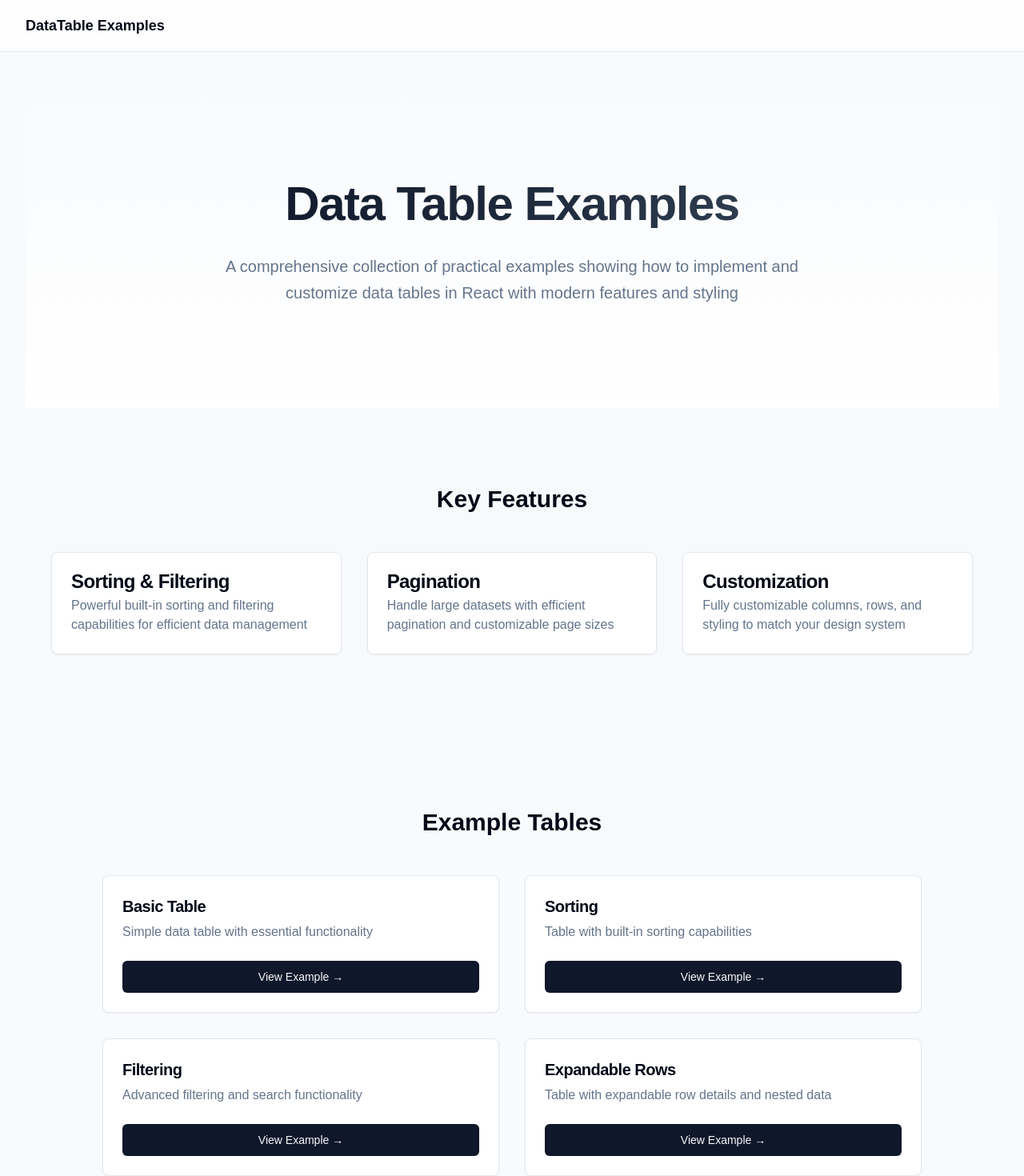
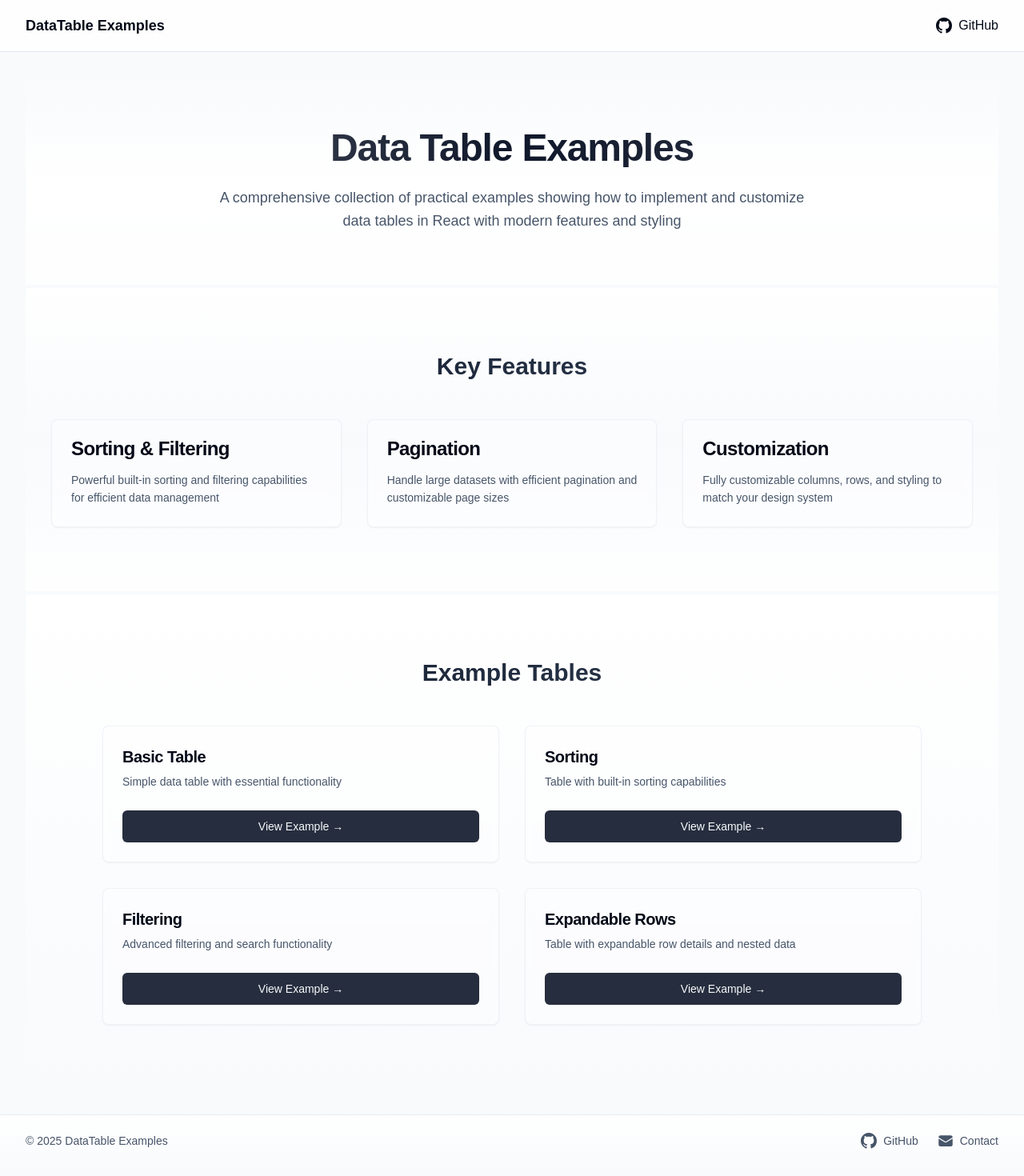
Before and after one commit to Nachman-Libermensh/data-table, a Next.js app: page / in a window 1280 px wide. Shown: the top 1470 px of the page at 80% size. Built offline with nearby package versions, Linux system fonts and the light colour scheme.

Commit message:
Enhance layout and styling of Home and Footer components; add GitHub and Contact links, improve gradients, spacing, and hover effects for better user experience

```diff
--- a/app/layout.tsx
+++ b/app/layout.tsx
@@ -41,6 +41,22 @@ export default function RootLayout({
               >
                 DataTable Examples
               </Link>
+
+              <a
+                href="https://github.com/Nachman-Libermensh/data-table"
+                target="_blank"
+                rel="noopener noreferrer"
+                className="hover:text-primary transition-colors flex items-center space-x-2"
+              >
+                <svg
+                  viewBox="0 0 24 24"
+                  className="w-5 h-5"
+                  fill="currentColor"
+                >
+                  <path d="M12 0C5.37 0 0 5.37 0 12c0 5.31 3.435 9.795 8.205 11.385.6.105.825-.255.825-.57 0-.285-.015-1.23-.015-2.235-3.015.555-3.795-.735-4.035-1.41-.135-.345-.72-1.41-1.23-1.695-.42-.225-1.02-.78-.015-.795.945-.015 1.62.87 1.845 1.23 1.08 1.815 2.805 1.305 3.495.99.105-.78.42-1.305.765-1.605-2.67-.3-5.46-1.335-5.46-5.925 0-1.305.465-2.385 1.23-3.225-.12-.3-.54-1.53.12-3.18 0 0 1.005-.315 3.3 1.23.96-.27 1.98-.405 3-.405s2.04.135 3 .405c2.295-1.56 3.3-1.23 3.3-1.23.66 1.65.24 2.88.12 3.18.765.84 1.23 1.905 1.23 3.225 0 4.605-2.805 5.625-5.475 5.925.435.375.81 1.095.81 2.22 0 1.605-.015 2.895-.015 3.3 0 .315.225.69.825.57A12.02 12.02 0 0024 12c0-6.63-5.37-12-12-12z" />
+                </svg>
+                <span>GitHub</span>
+              </a>
             </div>
           </div>
         </nav>
@@ -53,10 +69,47 @@ export default function RootLayout({
         </main>
 
         {/* Footer */}
-        <footer className="border-t bg-white dark:bg-slate-950 dark:border-slate-800">
+        <footer className="border-t border-slate-200/60 dark:border-slate-800/60 bg-gradient-to-b from-white to-slate-50/90 dark:from-slate-950 dark:to-slate-900/90 backdrop-blur-sm">
           <div className="max-w-7xl mx-auto px-4 sm:px-6 lg:px-8">
-            <div className="h-16 flex items-center justify-center text-sm text-muted-foreground">
-              © {new Date().getFullYear()} DataTable Examples
+            <div className="py-6 md:h-16 flex flex-col md:flex-row items-center justify-between text-sm text-slate-600 dark:text-slate-400">
+              <div className="mb-4 md:mb-0">
+                © {new Date().getFullYear()} DataTable Examples
+              </div>
+              <div className="flex items-center space-x-6">
+                <a
+                  href="https://github.com/Nachman-Libermensh/data-table"
+                  target="_blank"
+                  rel="noopener noreferrer"
+                  className="hover:text-primary transition-all duration-300 flex items-center space-x-2 group"
+                >
+                  <svg
+                    viewBox="0 0 24 24"
+                    className="w-5 h-5 transform group-hover:scale-110 transition-transform duration-300"
+                    fill="currentColor"
+                  >
+                    <path d="M12 0C5.37 0 0 5.37 0 12c0 5.31 3.435 9.795 8.205 11.385.6.105.825-.255.825-.57 0-.285-.015-1.23-.015-2.235-3.015.555-3.795-.735-4.035-1.41-.135-.345-.72-1.41-1.23-1.695-.42-.225-1.02-.78-.015-.795.945-.015 1.62.87 1.845 1.23 1.08 1.815 2.805 1.305 3.495.99.105-.78.42-1.305.765-1.605-2.67-.3-5.46-1.335-5.46-5.925 0-1.305.465-2.385 1.23-3.225-.12-.3-.54-1.53.12-3.18 0 0 1.005-.315 3.3 1.23.96-.27 1.98-.405 3-.405s2.04.135 3 .405c2.295-1.56 3.3-1.23 3.3-1.23.66 1.65.24 2.88.12 3.18.765.84 1.23 1.905 1.23 3.225 0 4.605-2.805 5.625-5.475 5.925.435.375.81 1.095.81 2.22 0 1.605-.015 2.895-.015 3.3 0 .315.225.69.825.57A12.02 12.02 0 0024 12c0-6.63-5.37-12-12-12z" />
+                  </svg>
+                  <span className="group-hover:translate-x-0.5 transition-transform duration-300">
+                    GitHub
+                  </span>
+                </a>
+                <a
+                  href="mailto:bn8475266@gmail.com"
+                  className="hover:text-primary transition-all duration-300 flex items-center space-x-2 group"
+                >
+                  <svg
+                    viewBox="0 0 24 24"
+                    className="w-5 h-5 transform group-hover:scale-110 transition-transform duration-300"
+                    fill="currentColor"
+                  >
+                    <path d="M1.5 8.67v8.58a3 3 0 003 3h15a3 3 0 003-3V8.67l-8.928 5.493a3 3 0 01-3.144 0L1.5 8.67z" />
+                    <path d="M22.5 6.908V6.75a3 3 0 00-3-3h-15a3 3 0 00-3 3v.158l9.714 5.978a1.5 1.5 0 001.572 0L22.5 6.908z" />
+                  </svg>
+                  <span className="group-hover:translate-x-0.5 transition-transform duration-300">
+                    Contact
+                  </span>
+                </a>
+              </div>
             </div>
           </div>
         </footer>
--- a/app/page.tsx
+++ b/app/page.tsx
@@ -11,15 +11,15 @@ import { examples } from "./examples/examples";
 
 export default function Home() {
   return (
-    <div className="flex flex-col min-h-screen">
-      {/* Hero Section */}
-      <section className="relative bg-gradient-to-b from-slate-50/80 to-white dark:from-slate-950/80 dark:to-slate-950 py-32">
-        <div className="container px-4 mx-auto">
-          <div className="max-w-3xl mx-auto text-center space-y-8">
-            <h1 className="text-6xl font-bold tracking-tight bg-gradient-to-r from-slate-900 via-slate-800 to-slate-700 dark:from-white dark:via-slate-200 dark:to-slate-300 bg-clip-text text-transparent">
+    <div className="flex flex-col min-h-screen space-y-1">
+      {/* Hero - Enhanced gradients and spacing */}
+      <section className="relative bg-gradient-to-b from-slate-50/90 via-white to-white/80 dark:from-slate-950/90 dark:via-slate-900/80 dark:to-slate-950/90 py-16">
+        <div className="container px-4 mx-auto relative">
+          <div className="max-w-3xl mx-auto text-center space-y-6">
+            <h1 className="text-4xl md:text-5xl font-bold tracking-tight bg-gradient-to-r from-primary/80 via-primary to-primary/90 dark:from-white dark:via-slate-100 dark:to-slate-200 bg-clip-text text-transparent">
               Data Table Examples
             </h1>
-            <p className="text-xl text-muted-foreground leading-relaxed">
+            <p className="text-lg text-slate-600 dark:text-slate-300 leading-relaxed">
               A comprehensive collection of practical examples showing how to
               implement and customize data tables in React with modern features
               and styling
@@ -28,10 +28,10 @@ export default function Home() {
         </div>
       </section>
 
-      {/* Features Section */}
-      <section className="py-24 bg-slate-50/50 dark:bg-slate-950/50">
+      {/* Features - Softer gradients and enhanced cards */}
+      <section className="py-20 bg-gradient-to-b from-white via-slate-50/30 to-white/90 dark:from-slate-950 dark:via-slate-900/30 dark:to-slate-950/90">
         <div className="container px-4 mx-auto">
-          <h2 className="text-3xl font-semibold text-center mb-12">
+          <h2 className="text-2xl md:text-3xl font-semibold text-center mb-12 bg-gradient-to-r from-slate-900 to-slate-700 dark:from-white dark:to-slate-300 bg-clip-text text-transparent">
             Key Features
           </h2>
           <div className="grid grid-cols-1 md:grid-cols-3 gap-8 max-w-6xl mx-auto">
@@ -39,13 +39,13 @@ export default function Home() {
               (feature, index) => (
                 <Card
                   key={index}
-                  className="group border border-slate-200 dark:border-slate-800 hover:border-slate-300 dark:hover:border-slate-700 transition-all duration-300"
+                  className="group backdrop-blur-sm bg-white/40 dark:bg-slate-900/40 border-slate-200/50 dark:border-slate-800/50 hover:border-primary/40 dark:hover:border-primary/40 hover:shadow-xl hover:shadow-slate-200/10 dark:hover:shadow-slate-900/10 transition-all duration-500"
                 >
-                  <CardHeader>
-                    <CardTitle className="group-hover:text-primary transition-colors">
+                  <CardHeader className="space-y-4">
+                    <CardTitle className="group-hover:text-primary transition-colors duration-300">
                       {feature}
                     </CardTitle>
-                    <CardDescription className="text-base mt-3">
+                    <CardDescription className="text-slate-600 dark:text-slate-300 leading-relaxed">
                       {feature === "Sorting & Filtering" &&
                         "Powerful built-in sorting and filtering capabilities for efficient data management"}
                       {feature === "Pagination" &&
@@ -61,27 +61,27 @@ export default function Home() {
         </div>
       </section>
 
-      {/* Examples Section */}
-      <section className="py-24">
+      {/* Examples - Better spacing and hover effects */}
+      <section className="py-20 bg-gradient-to-b from-white to-slate-50/90 dark:from-slate-950 dark:to-slate-900/90">
         <div className="container px-4 mx-auto">
-          <h2 className="text-3xl font-semibold text-center mb-12">
+          <h2 className="text-2xl md:text-3xl font-semibold text-center mb-12 bg-gradient-to-r from-slate-900 to-slate-700 dark:from-white dark:to-slate-300 bg-clip-text text-transparent">
             Example Tables
           </h2>
           <div className="grid grid-cols-1 md:grid-cols-2 gap-8 max-w-5xl mx-auto">
             {examples.map((example) => (
               <Link key={example.href} href={example.href} className="group">
-                <Card className="h-full border border-slate-200 dark:border-slate-800 hover:border-primary/30 transition-all duration-300 hover:shadow-[0_0_1rem_rgba(0,0,0,0.05)]">
+                <Card className="h-full backdrop-blur-sm bg-white/40 dark:bg-slate-900/40 border-slate-200/50 dark:border-slate-800/50 hover:border-primary/40 dark:hover:border-primary/40 hover:shadow-xl hover:shadow-slate-200/10 dark:hover:shadow-slate-900/10 transition-all duration-500">
                   <CardHeader>
-                    <CardTitle className="text-xl group-hover:text-primary transition-colors">
+                    <CardTitle className="text-xl group-hover:text-primary transition-colors duration-300">
                       {example.title}
                     </CardTitle>
-                    <CardDescription className="text-base mt-3">
+                    <CardDescription className="text-slate-600 dark:text-slate-300 mt-4 leading-relaxed">
                       {example.description}
                     </CardDescription>
                   </CardHeader>
                   <CardContent>
                     <Button
-                      className="w-full group-hover:bg-primary/90 transition-colors"
+                      className="w-full bg-slate-900/90 hover:bg-primary dark:bg-slate-800 dark:hover:bg-primary transition-all duration-300"
                       variant="default"
                     >
                       View Example →
```
